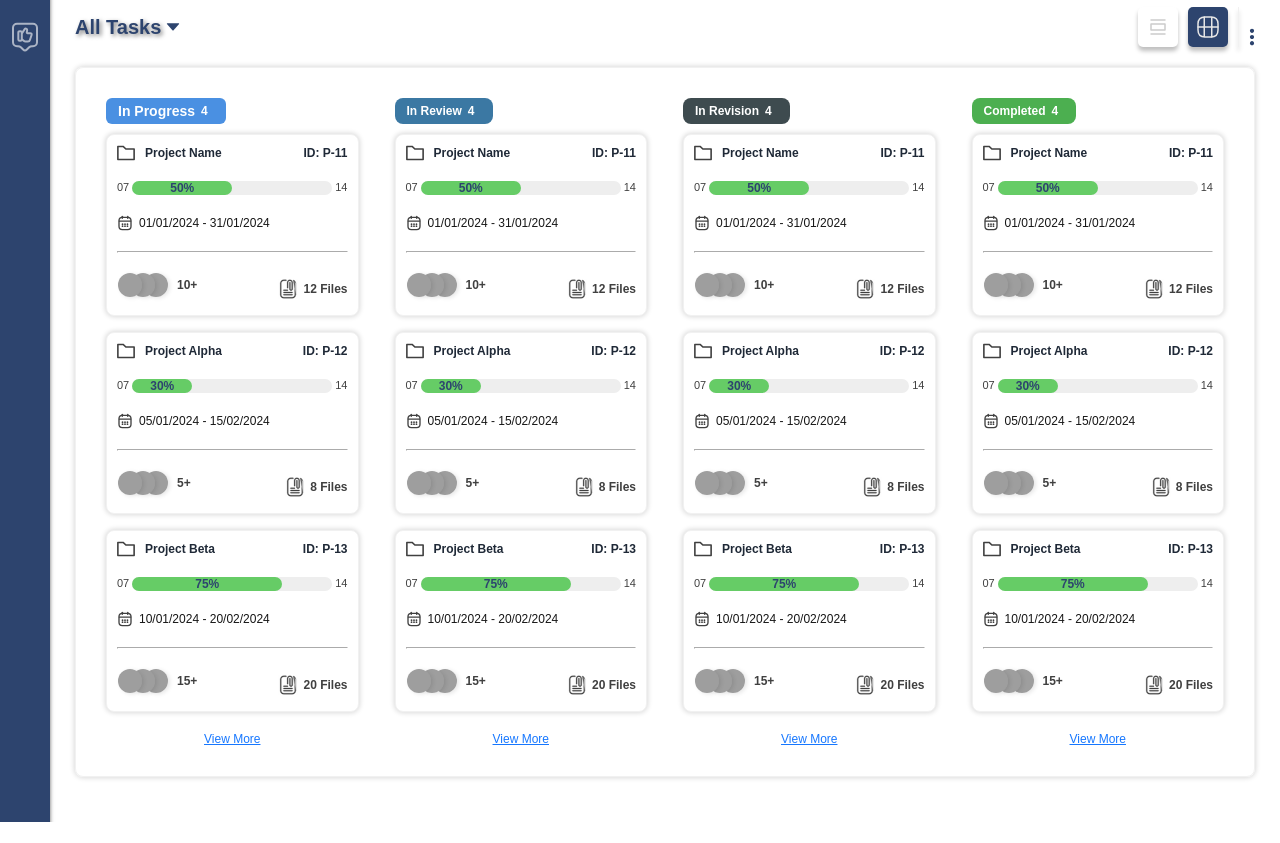
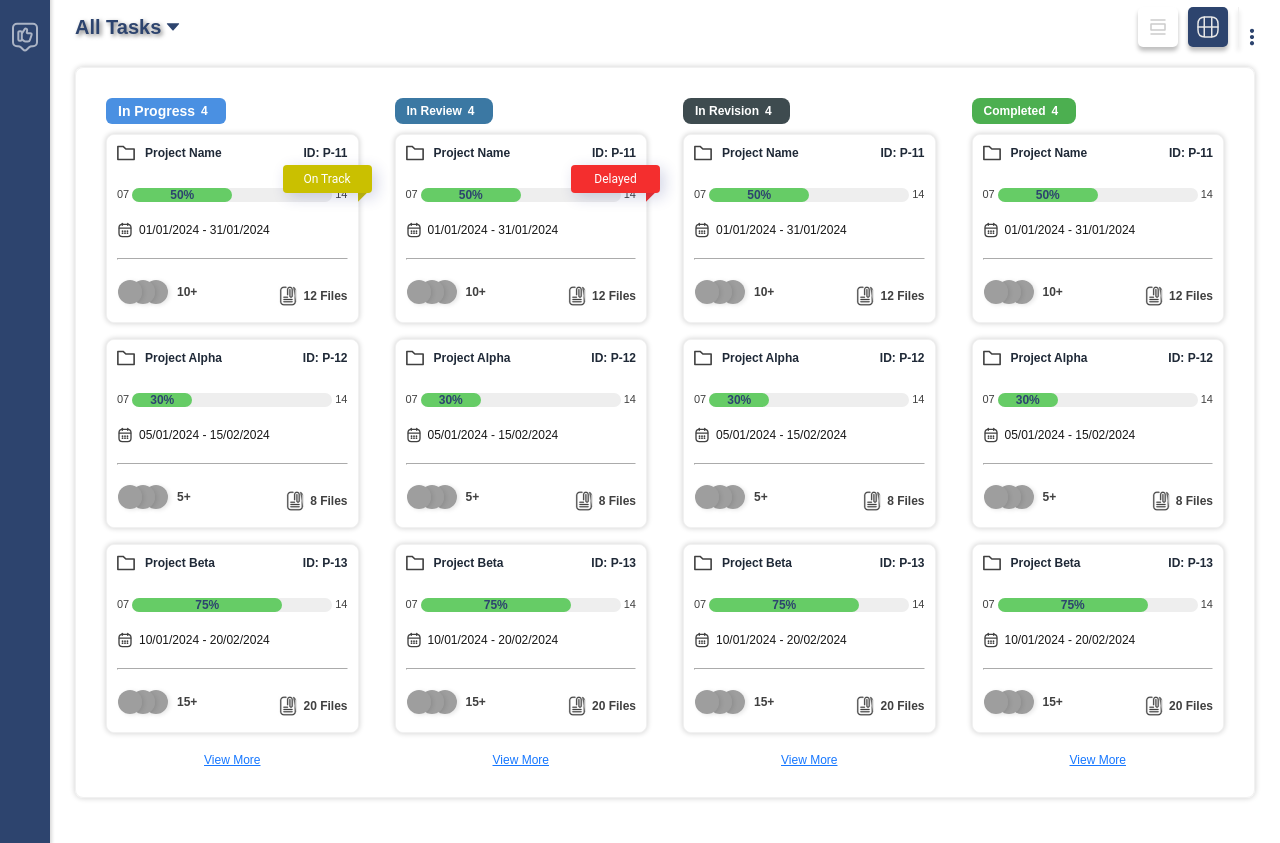
Before and after one commit to arunraval/Techyon-demo, a React (Vite) app: page / in a window 1280 px wide. Shown: the part 740-1583 px from the top of the page. Before the commit the page ends 1562 px from the top, so only its background shows below. Built offline with nearby package versions, Linux system fonts and the light colour scheme; grey boxes are pictures that could not be loaded.

Commit message:
create task deign

```diff
--- a/src/App.tsx
+++ b/src/App.tsx
@@ -27,10 +27,13 @@ function App() {
           </p>
         </div>
       </div>
-
+      {/*  AddProjectModal Modal*/}
       {openModal && <AddProjectModal onClose={() => setOpenModal(false)} />}
 
+      {/* Project Details */}
       <ProjectsMain />
+
+      {/* Tasks Details */}
       <TasksMain />
     </>
   );
--- a/src/components/sidebar/sidebar.scss
+++ b/src/components/sidebar/sidebar.scss
@@ -6,7 +6,7 @@
   flex-direction: column;
   align-items: center;
   padding: 10px 0;
-  box-shadow: 0px 4px 4px 0px #00000099;
+  box-shadow: rgba(0, 0, 0, 0.15) 2.4px 2.4px 3.2px;
 
   &__logo {
     display: flex;
--- a/src/components/tasks/TaskCards.tsx
+++ b/src/components/tasks/TaskCards.tsx
@@ -36,7 +36,13 @@ const TasksDashboard: React.FC = () => {
 
           <div className="projectGrid">
             {projects.slice(0, visibleCount[status]).map((project) => (
-              <div className="projectCard" key={project.id}>
+              <div
+                className="tasksCard"
+                key={project.id}
+                data-label={project?.process || undefined}
+              >
+                <div className="container">
+                  <div className="container-demo">
                     <div className="cardHeader">
                       <div className="projectTitle">
                         <img src={file} alt="" />
@@ -85,6 +91,8 @@ const TasksDashboard: React.FC = () => {
                       </div>
                     </div>
                   </div>
+                </div>
+              </div>
             ))}
           </div>
 
--- a/src/components/tasks/taskCard.scss
+++ b/src/components/tasks/taskCard.scss
@@ -9,7 +9,6 @@
   border-radius: 8px;
 }
 
-// Shared styles
 .statusColumn {
   border-radius: 8px;
   padding: 10px;
@@ -108,13 +107,24 @@
   cursor: pointer;
 }
 
-// Project Card
-.projectCard {
-  background: white;
-  padding: 10px;
+.tasksCard {
+  background-color: white;
   border-radius: 8px;
   box-shadow: 0px 0px 5px 1px #00000026;
   border: 1px solid #f1f1f1;
+  position: relative;
+
+  .container {
+    width: 100%;
+    height: 100%;
+    background: white;
+    position: relative;
+    border-radius: 8px;
+
+    .container-demo {
+      padding: 10px;
+    }
+  }
 
   .cardHeader {
     display: flex;
@@ -123,7 +133,7 @@
     font-size: 1rem;
     font-weight: bold;
     color: #1f2937;
-    margin-bottom: 20px;
+    margin-bottom: 27px;
 
     .idText {
       font-size: 12px;
@@ -259,3 +269,48 @@
     }
   }
 }
+
+.tasksCard[data-label] {
+  &::before {
+    position: absolute;
+    top: 39px;
+    right: -8px;
+    content: "";
+    background: #283593;
+    height: 28px;
+    width: 28px;
+    transform: rotate(45deg);
+  }
+
+  &[data-label="On Track"] {
+    &::before,
+    &::after {
+      background: #cac000;
+    }
+  }
+
+  // ✅ Delayed (Red)
+  &[data-label="Delayed"] {
+    &::before,
+    &::after {
+      background: #f42e2e;
+    }
+  }
+
+  &::after {
+    position: absolute;
+    content: attr(data-label);
+    top: 30px;
+    right: -14px;
+    padding: 7px;
+    width: 75px;
+    background: #3949ab;
+    color: white;
+    text-align: center;
+    font-size: 12px;
+    font-weight: 400;
+    font-family: "Roboto", sans-serif;
+    box-shadow: 4px 4px 15px rgba(26, 35, 126, 0.2);
+    border-radius: 4px;
+  }
+}
--- a/src/data/tasksData.json
+++ b/src/data/tasksData.json
@@ -7,7 +7,8 @@
             "startDate": "01/01/2024",
             "endDate": "31/01/2024",
             "files": 12,
-            "teamMembers": "10+"
+            "teamMembers": "10+",
+            "process": "On Track"
         },
         {
             "id": "P-12",
@@ -16,7 +17,8 @@
             "startDate": "05/01/2024",
             "endDate": "15/02/2024",
             "files": 8,
-            "teamMembers": "5+"
+            "teamMembers": "5+",
+            "process": ""
         },
         {
             "id": "P-13",
@@ -25,7 +27,8 @@
             "startDate": "10/01/2024",
             "endDate": "20/02/2024",
             "files": 20,
-            "teamMembers": "15+"
+            "teamMembers": "15+",
+            "process": ""
         },
         {
             "id": "P-14",
@@ -34,7 +37,8 @@
             "startDate": "15/01/2024",
             "endDate": "28/02/2024",
             "files": 5,
-            "teamMembers": "3+"
+            "teamMembers": "3+",
+            "process": ""
         }
     ],
     "In Review": [
@@ -45,7 +49,8 @@
             "startDate": "01/01/2024",
             "endDate": "31/01/2024",
             "files": 12,
-            "teamMembers": "10+"
+            "teamMembers": "10+",
+            "process": "Delayed"
         },
         {
             "id": "P-12",
@@ -54,7 +59,8 @@
             "startDate": "05/01/2024",
             "endDate": "15/02/2024",
             "files": 8,
-            "teamMembers": "5+"
+            "teamMembers": "5+",
+            "process": ""
         },
         {
             "id": "P-13",
@@ -63,7 +69,8 @@
             "startDate": "10/01/2024",
             "endDate": "20/02/2024",
             "files": 20,
-            "teamMembers": "15+"
+            "teamMembers": "15+",
+            "process": ""
         },
         {
             "id": "P-14",
@@ -72,7 +79,8 @@
             "startDate": "15/01/2024",
             "endDate": "28/02/2024",
             "files": 5,
-            "teamMembers": "3+"
+            "teamMembers": "3+",
+            "process": ""
         }
     ],
     "In Revision": [
@@ -83,7 +91,8 @@
             "startDate": "01/01/2024",
             "endDate": "31/01/2024",
             "files": 12,
-            "teamMembers": "10+"
+            "teamMembers": "10+",
+            "process": ""
         },
         {
             "id": "P-12",
@@ -92,7 +101,8 @@
             "startDate": "05/01/2024",
             "endDate": "15/02/2024",
             "files": 8,
-            "teamMembers": "5+"
+            "teamMembers": "5+",
+            "process": ""
         },
         {
             "id": "P-13",
@@ -101,7 +111,8 @@
             "startDate": "10/01/2024",
             "endDate": "20/02/2024",
             "files": 20,
-            "teamMembers": "15+"
+            "teamMembers": "15+",
+            "process": ""
         },
         {
             "id": "P-14",
@@ -110,7 +121,8 @@
             "startDate": "15/01/2024",
             "endDate": "28/02/2024",
             "files": 5,
-            "teamMembers": "3+"
+            "teamMembers": "3+",
+            "process": ""
         }
     ],
     "Completed": [
@@ -121,7 +133,8 @@
             "startDate": "01/01/2024",
             "endDate": "31/01/2024",
             "files": 12,
-            "teamMembers": "10+"
+            "teamMembers": "10+",
+            "process": ""
         },
         {
             "id": "P-12",
@@ -130,7 +143,8 @@
             "startDate": "05/01/2024",
             "endDate": "15/02/2024",
             "files": 8,
-            "teamMembers": "5+"
+            "teamMembers": "5+",
+            "process": ""
         },
         {
             "id": "P-13",
@@ -139,7 +153,8 @@
             "startDate": "10/01/2024",
             "endDate": "20/02/2024",
             "files": 20,
-            "teamMembers": "15+"
+            "teamMembers": "15+",
+            "process": ""
         },
         {
             "id": "P-14",
@@ -148,7 +163,8 @@
             "startDate": "15/01/2024",
             "endDate": "28/02/2024",
             "files": 5,
-            "teamMembers": "3+"
+            "teamMembers": "3+",
+            "process": ""
         }
     ]
 }
```
Lines whose indentation alone changed are shown as unchanged.
